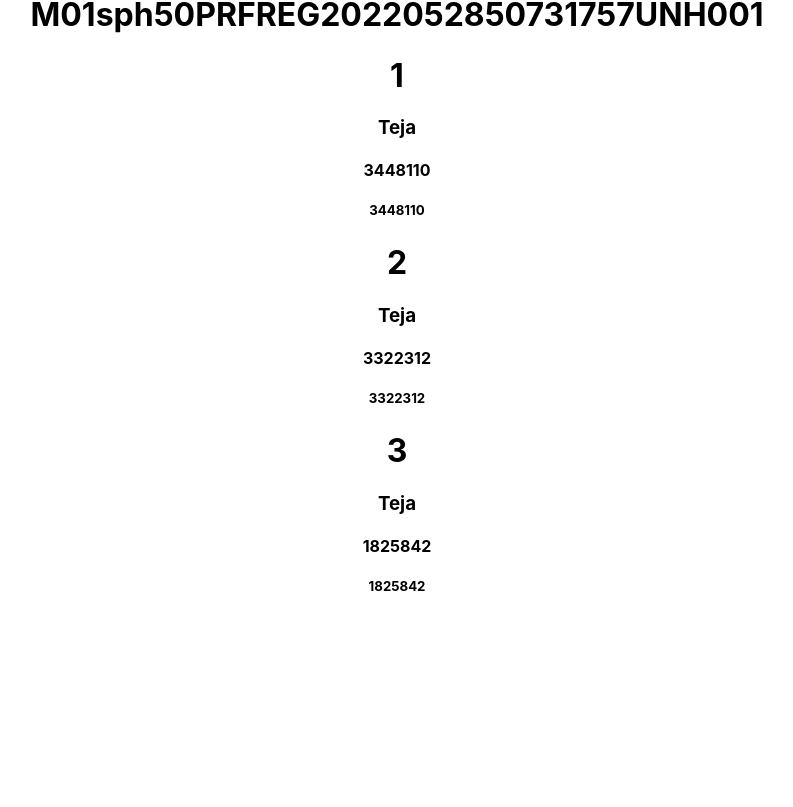
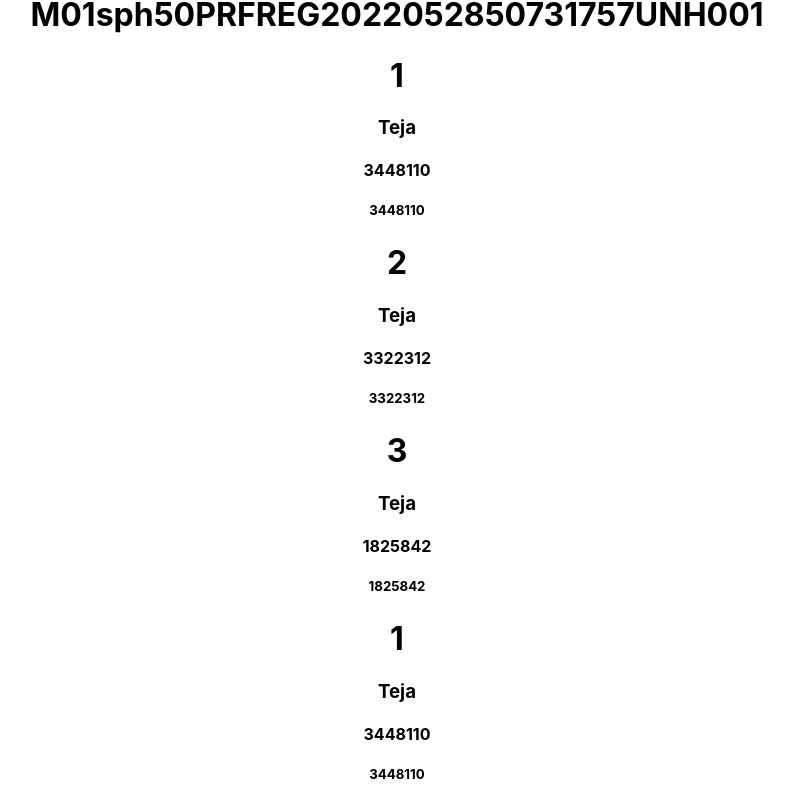
Before and after one commit to Harshsutaria/react-blog, a React (Create React App) app: page / in a window 1280 px wide. Shown: the part 677-1484 px from the top of the page, without its empty margins (243-1036 px from the left). Before the commit the page ends 1296 px from the top, so only its background shows below. Built offline with nearby package versions, Linux system fonts and the light colour scheme.

Commit message:
lecture 12 complete

```diff
--- a/src/BlogListing.js
+++ b/src/BlogListing.js
@@ -6,6 +6,7 @@ const BlogListing = () => {
   console.log("inside Blog listing component ");
   console.log(a.level3ProductsList.length);
   let [productList] = useState(a.level3ProductsList);
+  productList.sort((a, b) => b.mrp - a.mrp);
   return (
     <div className="blogListing">
       {/* here below there is a map return it will execute it works as a for loop  */}
@@ -24,6 +25,11 @@ const BlogListing = () => {
           name="cheems"
           surname="cheemba!!!"
         ></ProductListing>
+        {/* resuing the component again showing only maximum mrp  */}
+        <ProductListing
+          productList={[productList.filter((x) => x.isPublished)[0]]}
+          title="Most Expensive Sku!!!!"
+        ></ProductListing>
       </div>
     </div>
   );
```
